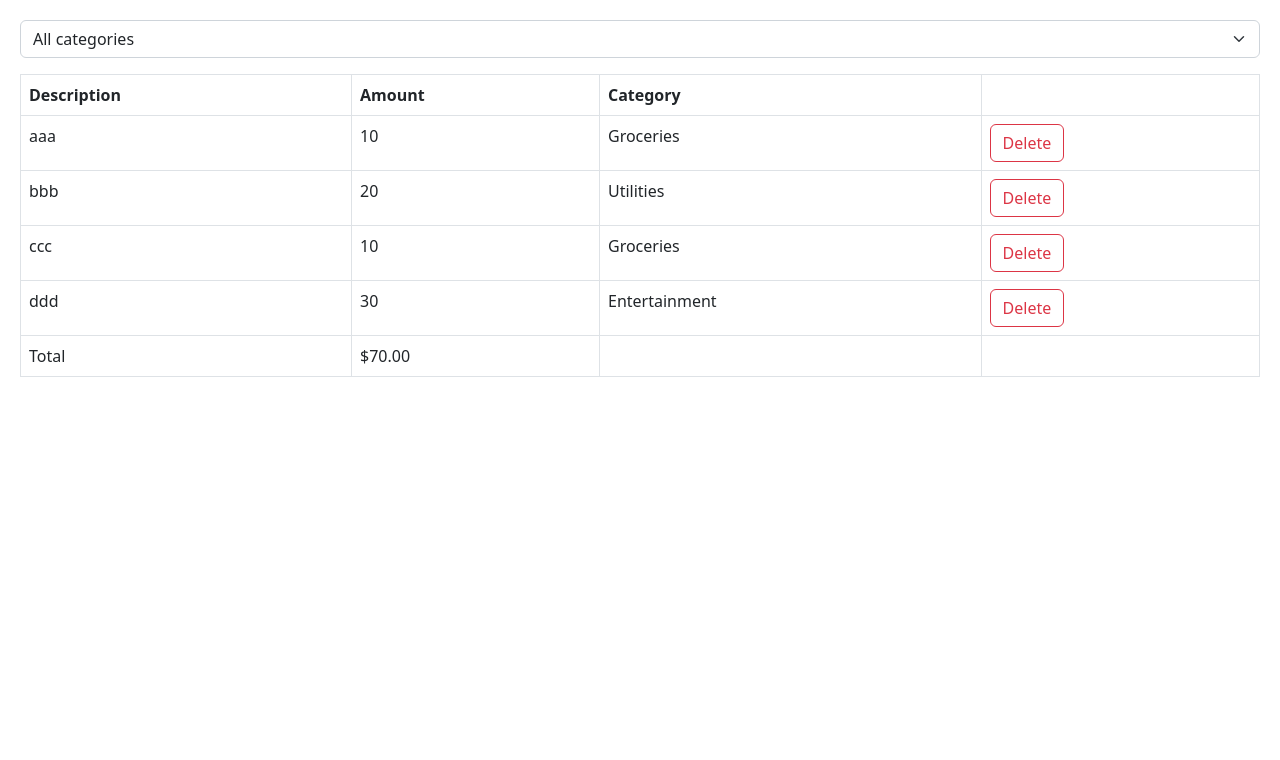
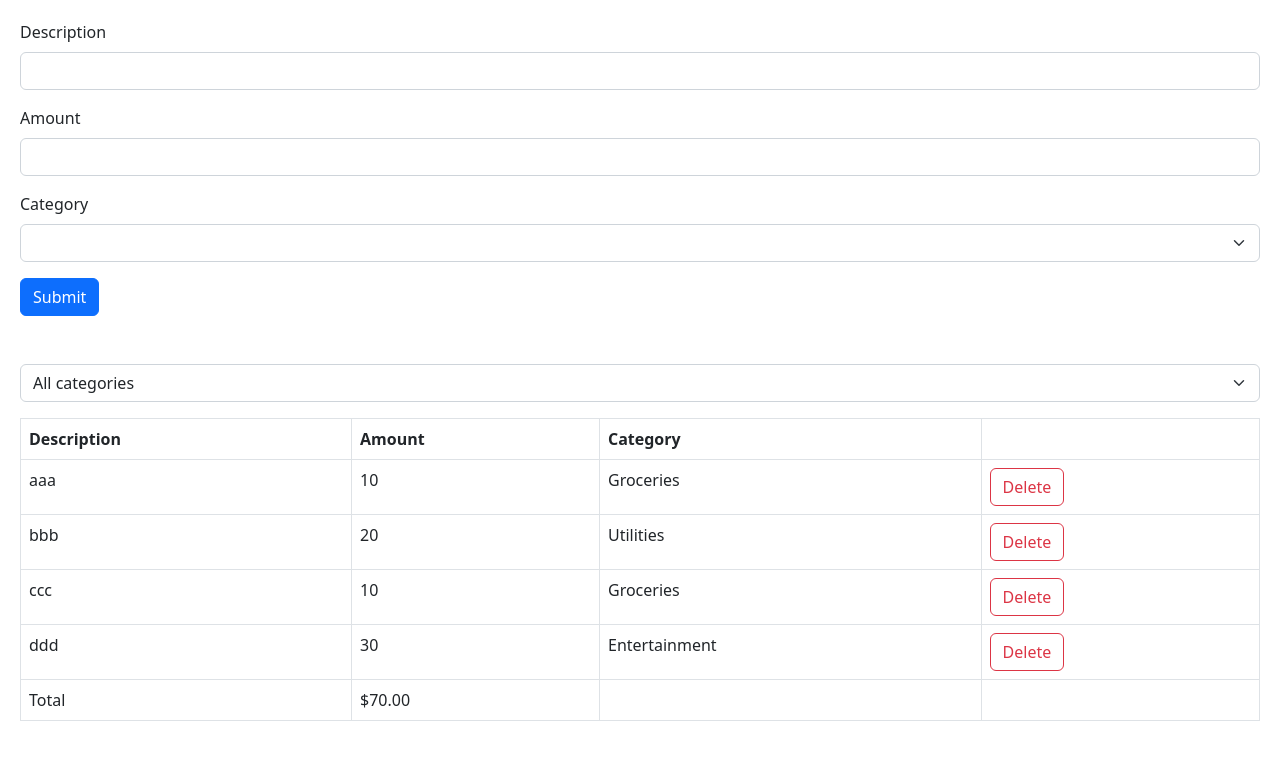
Before and after one commit to yanlimabarbosa/React-Learning, a React (Vite) app: page / in a window 1280 px wide. Shown: the top 760 px of the page. Built offline with nearby package versions, Linux system fonts and the light colour scheme.

Commit message:
ExpenseForm

```diff
--- a/src/App.tsx
+++ b/src/App.tsx
@@ -2,6 +2,9 @@
 import ExpenseList from "./expense-tracker/components/ExpenseList"
 import { useState } from "react"
 import ExpenseFilter from "./expense-tracker/components/ExpenseFilter"
+import ExpenseForm from "./expense-tracker/components/ExpenseForm"
+
+export const categories = ["Groceries", "Utilities", "Entertainment"]
 
 const App = () => {
   const [selectedCategory, setSelectedCategory] = useState("")
@@ -18,11 +21,14 @@
 
   return (
     <div>
-      <div className="mb-3">
-        <ExpenseFilter
-          onSelectCategory={(category) => setSelectedCategory(category)}
-        />
+      <div className="mb-5">
+        <ExpenseForm />
       </div>
+
+      <ExpenseFilter
+        onSelectCategory={(category) => setSelectedCategory(category)}
+      />
+
       <ExpenseList
         expenses={visibleExpenses}
         onDelete={(id) => setExpenses(expenses.filter((e) => e.id != id))}
--- a/src/expense-tracker/components/ExpenseFilter.tsx
+++ b/src/expense-tracker/components/ExpenseFilter.tsx
@@ -1,18 +1,24 @@
+import { categories } from "../../App"
+
 interface Props {
   onSelectCategory: (category: string) => void
 }
 
 const ExpenseFilter = ({ onSelectCategory }: Props) => {
   return (
+    <div className="mb-3">
       <select
         className="form-select"
         onChange={(e) => onSelectCategory(e.target.value)}
       >
         <option value="">All categories</option>
-      <option value="Groceries">Groceries</option>
-      <option value="Utilities">Utilities</option>
-      <option value="Entertainment">Entertainment</option>
+        {categories.map((category) => (
+          <option key={category} value={category}>
+            {category}
+          </option>
+        ))}
       </select>
+    </div>
   )
 }
 export default ExpenseFilter
--- /dev/null
+++ b/src/expense-tracker/components/ExpenseForm.tsx
@@ -0,0 +1,37 @@
+import { categories } from "../../App"
+
+const ExpenseForm = () => {
+  return (
+    <form>
+      <div className="mb-3">
+        <label htmlFor="description" className="form-label">
+          Description
+        </label>
+        <input id="description" type="text" className="form-control" />
+      </div>
+
+      <div className="mb-3">
+        <label htmlFor="amount" className="form-label">
+          Amount
+        </label>
+        <input id="amount" type="number" className="form-control" />
+      </div>
+
+      <div className="mb-3">
+        <label htmlFor="category" className="form-label">
+          Category
+        </label>
+        <select id="category" className="form-select">
+          <option value=""></option>
+          {categories.map((category) => (
+            <option key={category} value={category}>
+              {category}
+            </option>
+          ))}
+        </select>
+      </div>
+      <button className="btn btn-primary">Submit</button>
+    </form>
+  )
+}
+export default ExpenseForm
```
Lines whose indentation alone changed are shown as unchanged.
